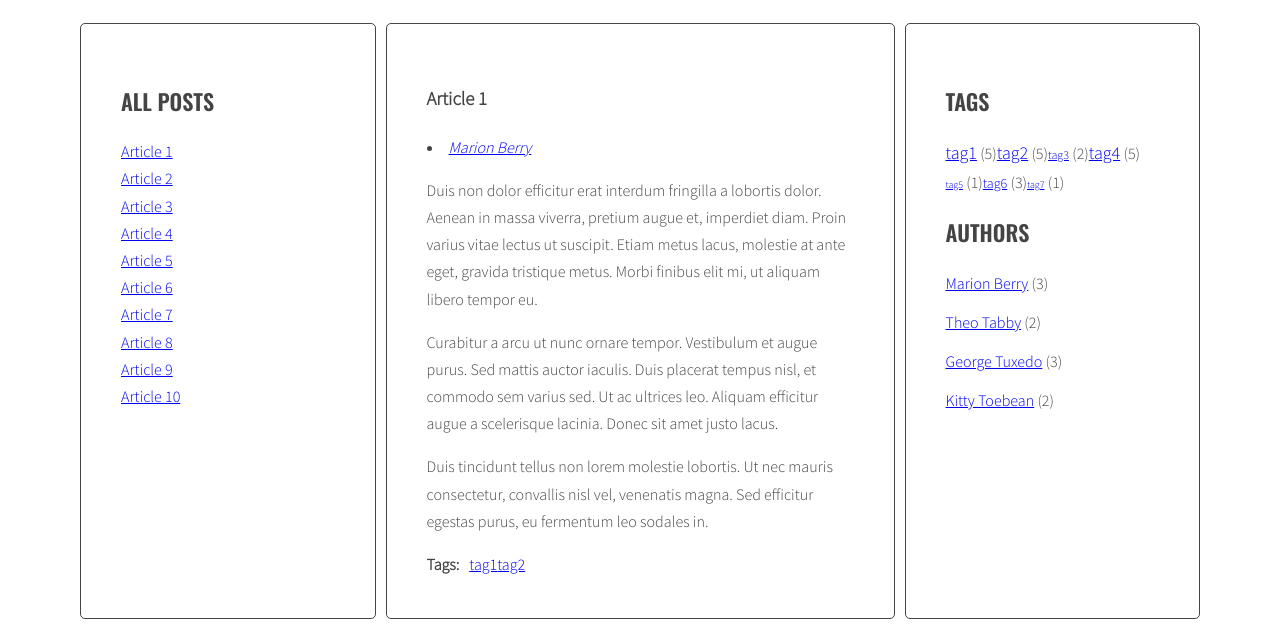
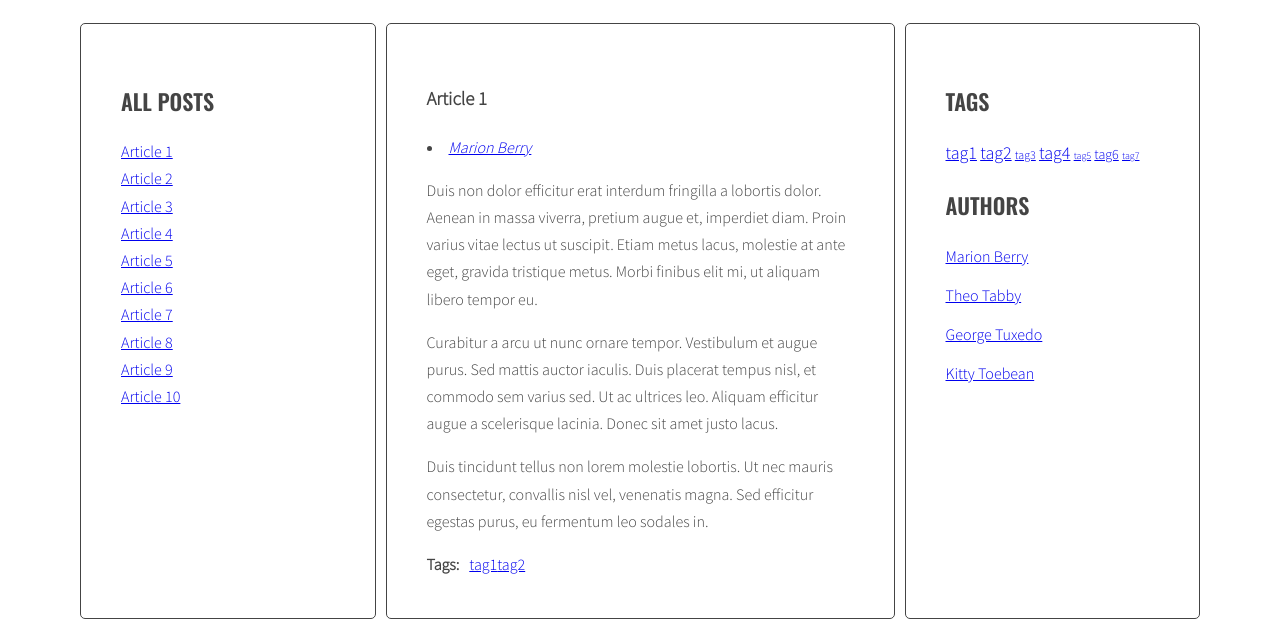
Before and after one commit to KacperWielgosz/java-blog, a website: page index.html in a window 1280 px wide. Shown: the part 220-847 px from the top of the page. Drawn offline with nearby package versions, Linux system fonts and the light colour scheme.

Commit message:
Finished mod 7

```diff
--- a/index.html
+++ b/index.html
@@ -3,6 +3,26 @@
   <head>
     <meta charset="utf-8">
     <title>blog</title>
+    <script src="https://cdnjs.cloudflare.com/ajax/libs/handlebars.js/4.1.0/handlebars.min.js"></script>
+    <script id="template-article-link" type="text/x-handlebars-template">
+      <li><a href="#{{ id }}"><span>{{ title }}</span></a></li>
+    </script>
+    <script id="template-article-tag-link" type="text/x-handlebars-template">
+      <li><a href="#{{ id }}"><span>{{ title }}</span></a></li>
+    </script>
+    <script id="template-article-author-link" type="text/x-handlebars-template">
+      <a href="#{{ id }}"><span>{{ title }}</span></a>
+    </script>
+    <script id="template-tag-cloud-link" type="text/x-handlebars-template">
+      {{#each tags}}
+      <li><a href=#"{{ count }}" class="tag-size-{{ className }}">{{ tag }}</a></li>
+      {{/each}}
+    </script>
+    <script id="template-author-list-link" type="text/x-handlebars-template">
+      {{#each authors}}
+      <li><a href=#"{{ author }}">{{ author }}</a></li>
+      {{/each}}
+    </script>
     <link rel="stylesheet" href="css/style.css">
   </head>
   <body>
--- a/js/script.js
+++ b/js/script.js
@@ -1,4 +1,13 @@
 'use-strict';
+
+const templates = {
+  articleLink: Handlebars.compile(document.querySelector('#template-article-link').innerHTML),
+  articleTagLink: Handlebars.compile(document.querySelector('#template-article-tag-link').innerHTML),
+  articleAuthorLink: Handlebars.compile(document.querySelector('#template-article-author-link').innerHTML),
+  tagCloudLink: Handlebars.compile(document.querySelector('#template-tag-cloud-link').innerHTML),
+  authorListLink: Handlebars.compile(document.querySelector('#template-author-list-link').innerHTML),
+};
+
 const titleClickHandler = function(event){
   const clickedElement = this;
   event.preventDefault();
@@ -38,7 +47,8 @@ function generateTitleLinks(customSelector = ''){
   for(let article of articles){
     const articleId = article.getAttribute('id');
     const articleTitle = article.querySelector(optTitleSelector).innerHTML;
-    const linkHTML = '<li><a href="#' + articleId + '"><span>' + articleTitle + '</span></a></li>';
+    const linkHTMLData = {id: articleId, title: articleTitle};
+    const linkHTML = templates.articleLink(linkHTMLData);
     console.log('linkHTML:', linkHTML);
     titleList.innerHTML = titleList.innerHTML + linkHTML;
     const links = document.querySelectorAll('.titles a');
@@ -61,7 +71,8 @@ function generateTags(){
     const articleTagsArray = articleTags.split(' ');
     console.log('articleTagsArray:', articleTagsArray)
     for (let tag of articleTagsArray) {
-      const tagHTML = '<li><a href="#tag-' + articleTags + '"><span>' + tag +'</span></a></li>';
+      const linkHTMLData = {id: tagWrapper, title: articleTag};
+      const linkHTML = templates.articleTagLink(linkHTMLData);
     tagWrapper.innerHTML = tagWrapper.innerHTML + tagHTML;
     }
   }
@@ -101,7 +112,8 @@ function generateAuthors(){
     authorWrapper.innerHTML = '';
     const articleAuthor = article.getAttribute('data-author');
     console.log('articleAuthor:', articleAuthor);
-    const authorHTML = '<a href="#author-' + articleAuthor + '"><span>' + articleAuthor +'</span></a>';
+    const linkHTMLData = {id: authorWrapper, title: articleAuthor};
+    const linkHTML = templates.articleAuthorLink(linkHTMLData);
     authorWrapper.innerHTML = authorWrapper.innerHTML + authorHTML;
   }
 };
@@ -206,15 +218,21 @@ function generateTags () {
   const tagList = document.querySelector(optTagsListSelector);
   const tagsParams = calculateTagsParams(allTags);
   console.log('tagsParams:', tagsParams)
-  let allTagsHTML = '';
+//  let allTagsHTML = '';
+  const allTagsData = {tags: []};
   for(let tag in allTags){
-    allTagsHTML += '<li><a class="'+ optCloudClassPrefix +''+ calculateTagClass(allTags[tag], tagsParams) +'" href="#tag-' + tag + '">' + tag +'</a>' + ' (' + allTags[tag] + ') </li>';
+//  const tagLinkHTML = '<li><a class="'+ optCloudClassPrefix +''+ calculateTagClass(allTags[tag], tagsParams) +'" href="#tag-' + tag + '">' + tag +'</a>' + ' (' + allTags[tag] + ') </li>'
+//  allTagsHTML += '<li><a class="'+ optCloudClassPrefix +''+ calculateTagClass(allTags[tag], tagsParams) +'" href="#tag-' + tag + '">' + tag +'</a>' + ' (' + allTags[tag] + ') </li>';
+    allTagsData.tags.push({
+    tag: tag,
+    count: allTags[tag],
+    className: calculateTagClass(allTags[tag], tagsParams)
+    });
   }
-  console.log(allTagsHTML)
-  tagList.innerHTML = tagList.innerHTML + allTagsHTML;
-  console.log(allTags);
-}
-
+//  tagList.innerHTML = tagList.innerHTML + allTagsHTML;
+  tagList.innerHTML = templates.tagCloudLink(allTagsData);
+  console.log(allTagsData);
+};
 
 function generateAuthors () {
   let allAuthors = {};
@@ -237,9 +255,14 @@ function generateAuthors () {
     }
   }
   const authorsList = document.querySelector(optAuthorListSelector);
-  let allAuthorsHTML = '';
+//  let allAuthorsHTML = '';
+  const allAuthorsData = {authors: []};
   for(let author in allAuthors){
-    allAuthorsHTML += '<li><a href="#author-' + author + '">' + author +'</a>' + ' (' + allAuthors[author] + ') </li>';
+//   allAuthorsHTML += '<li><a href="#author-' + author + '">' + author +'</a>' + ' (' + allAuthors[author] + ') </li>';
+    allAuthorsData.authors.push({
+    author: author,
+    });
   }
-  authorsList.innerHTML = authorsList.innerHTML + allAuthorsHTML;
-}
+//  authorsList.innerHTML = authorsList.innerHTML + allAuthorsHTML;
+  authorsList.innerHTML = templates.authorListLink(allAuthorsData)
+};
--- a/sass/style.scss
+++ b/sass/style.scss
@@ -110,6 +110,7 @@ body {
 
 .post-author {
   font-style: italic;
+  list-style: none;
 }
 
 .post-tags {
```
